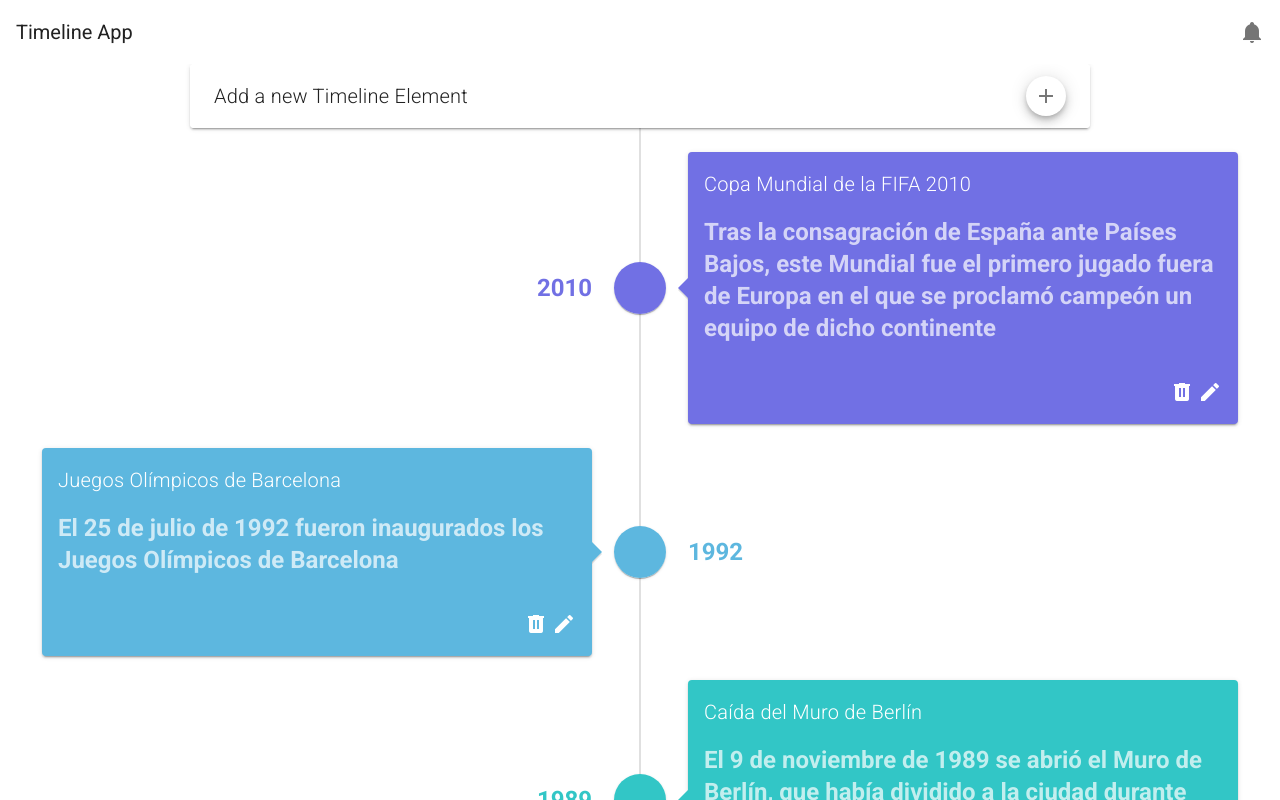
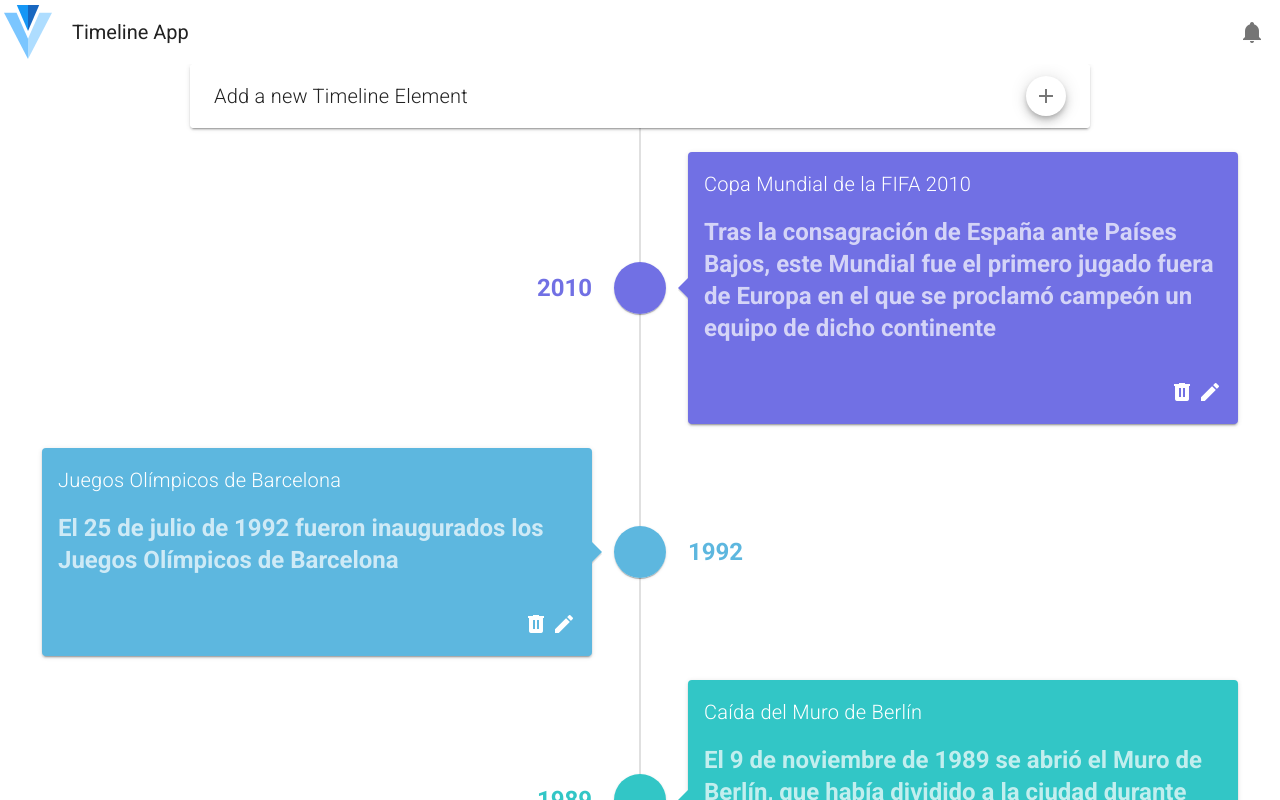
Before and after one commit to gaboarp2020/timeline-app, a Vue app: page / in a window 1280 px wide. Shown: the top 800 px of the page. Built offline with nearby package versions, Linux system fonts and the light colour scheme.

Commit message:
Update TheHeader component

```diff
--- a/src/components/TheHeader.vue
+++ b/src/components/TheHeader.vue
@@ -1,6 +1,9 @@
 <template>
   <div>
     <v-app-bar color="white" class="nav__bar" elevate-on-scroll fixed>
+      <v-app-bar-nav-icon>
+        <v-img width="32" src="../assets/logo.svg"></v-img>
+      </v-app-bar-nav-icon>
       <v-toolbar-title>Timeline App</v-toolbar-title>
 
       <v-spacer></v-spacer>
```
